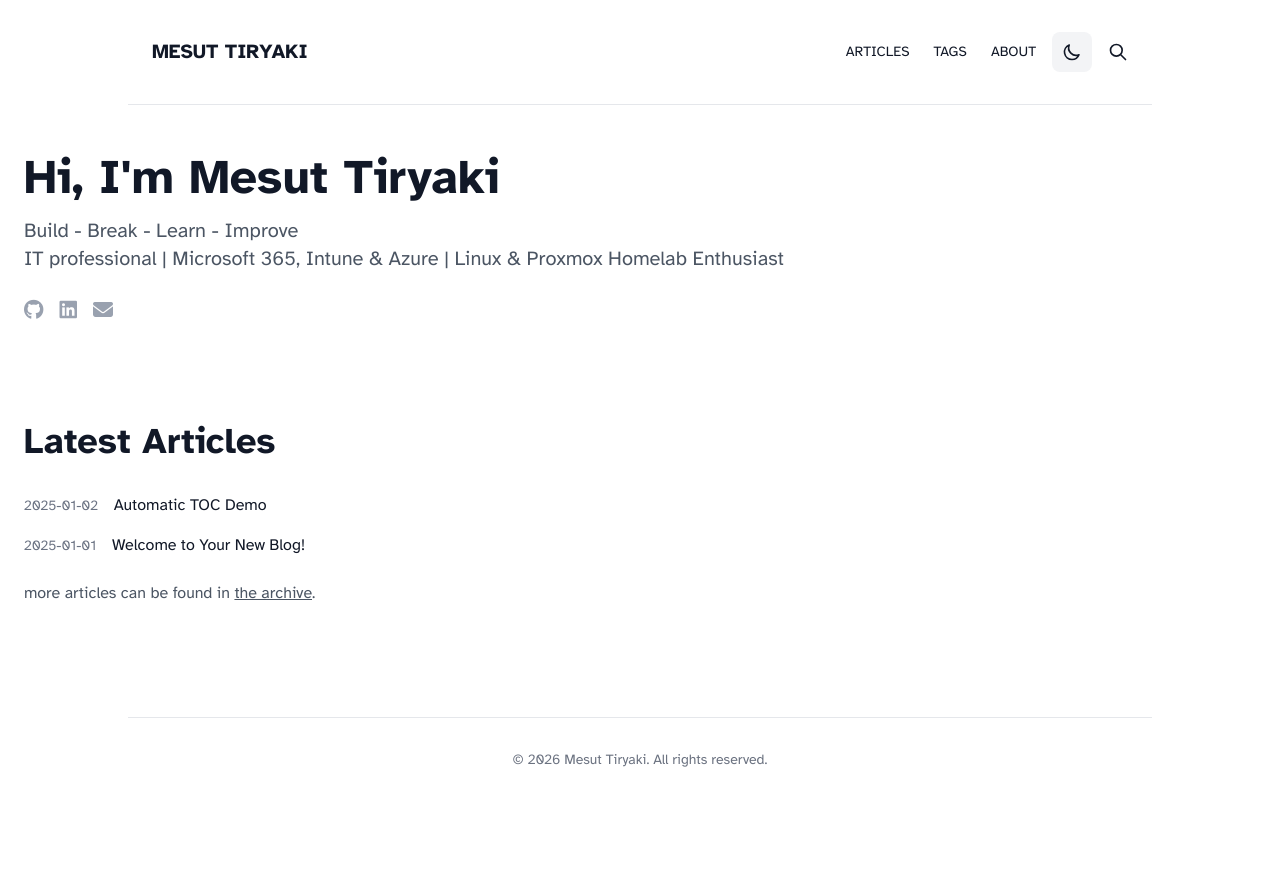
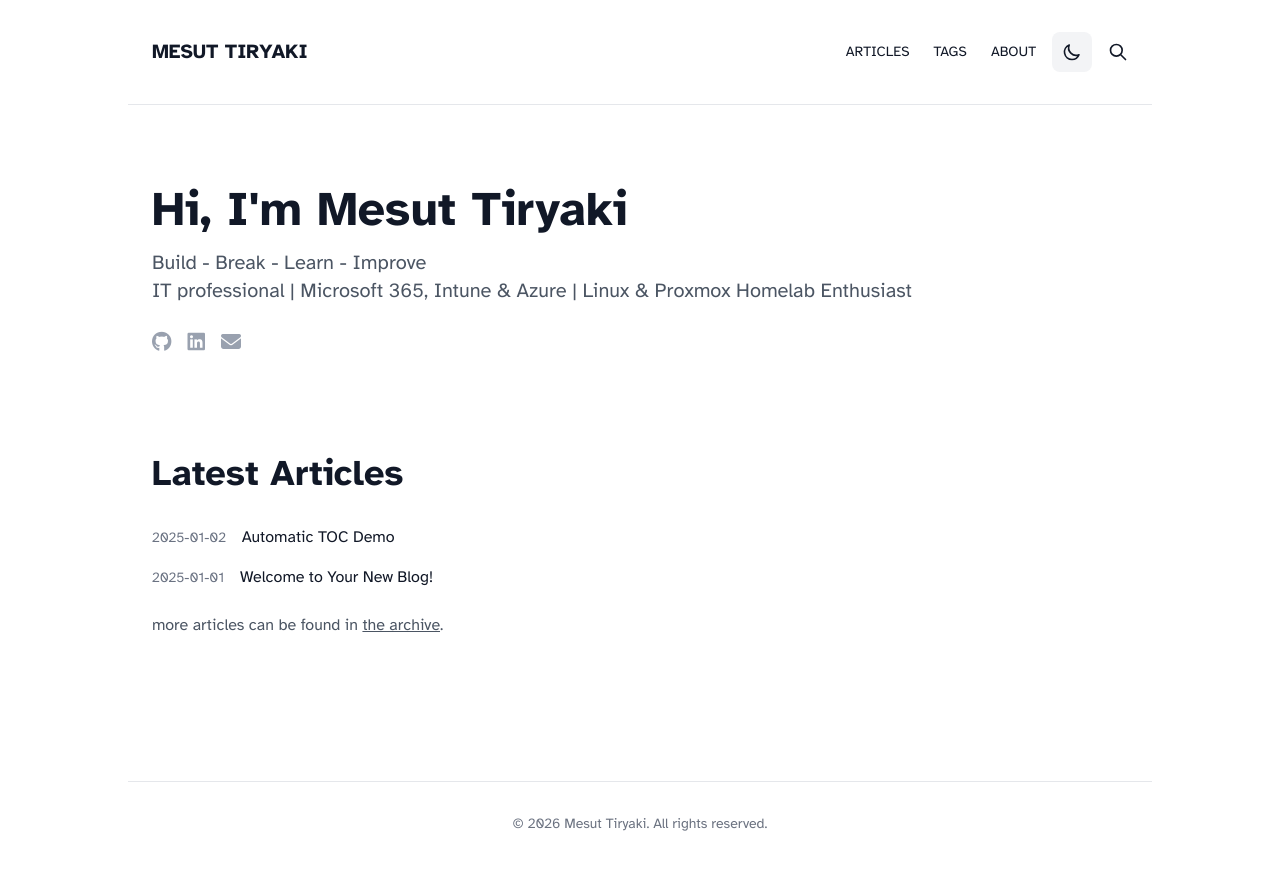
Before and after one commit to mesuttiryaki/mesuttiryaki.github.io, a Jekyll site: the page built from index.html, in a window 1280 px wide. Shown: the top 870 px of the page. Built offline with Jekyll 4.4.1, drawn with Linux system fonts in a browser that asks for light colours; nearby versions of some CDN libraries.

Commit message:
Revert back

```diff
--- a/_layouts/default.html
+++ b/_layouts/default.html
@@ -45,8 +45,7 @@
 <body class="min-h-screen bg-dark-bg text-dark-text">
     {% include header.html %}
 
-    <main class="w-full max-w-screen-xl mx-auto px-6">
-    <!--<main class="max-w-5xl mx-auto px-6 py-8">-->
+    <main class="max-w-5xl mx-auto px-6 py-8">
             {{ content }}
     </main>
 
```
